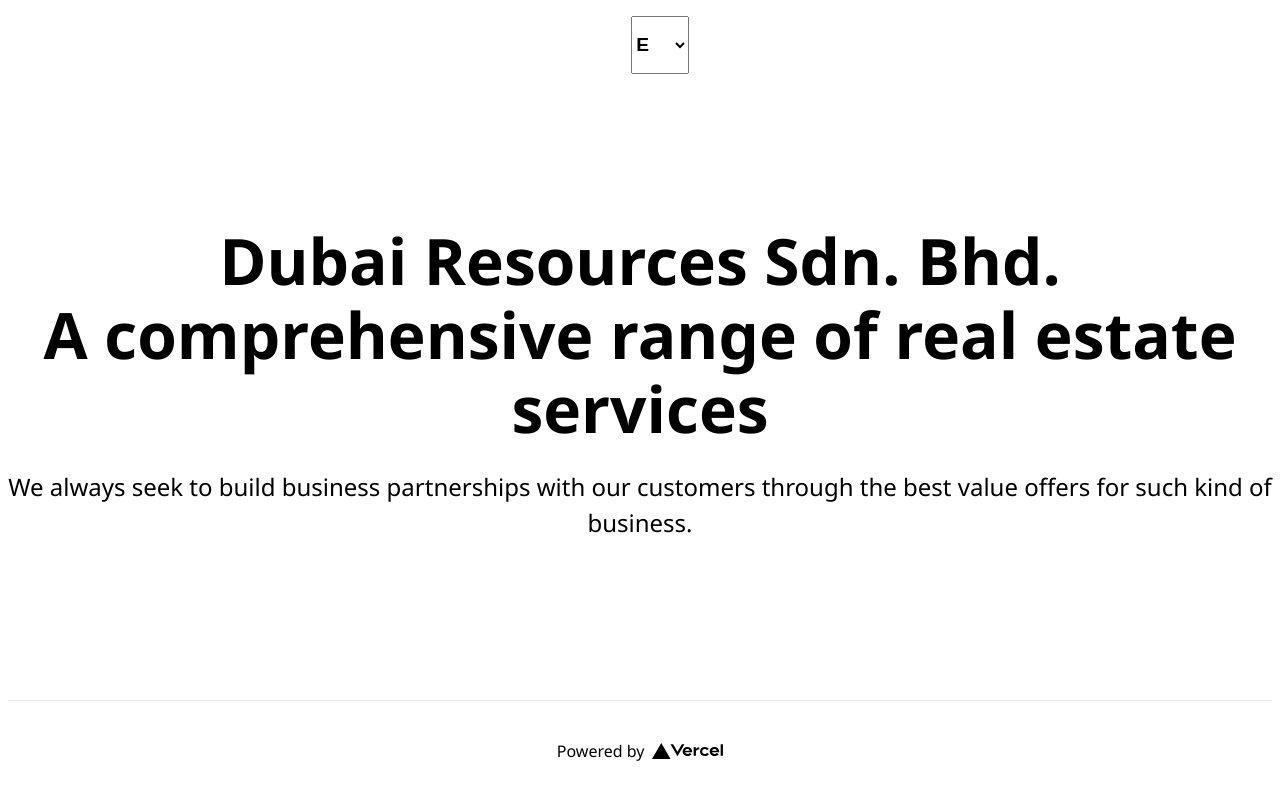
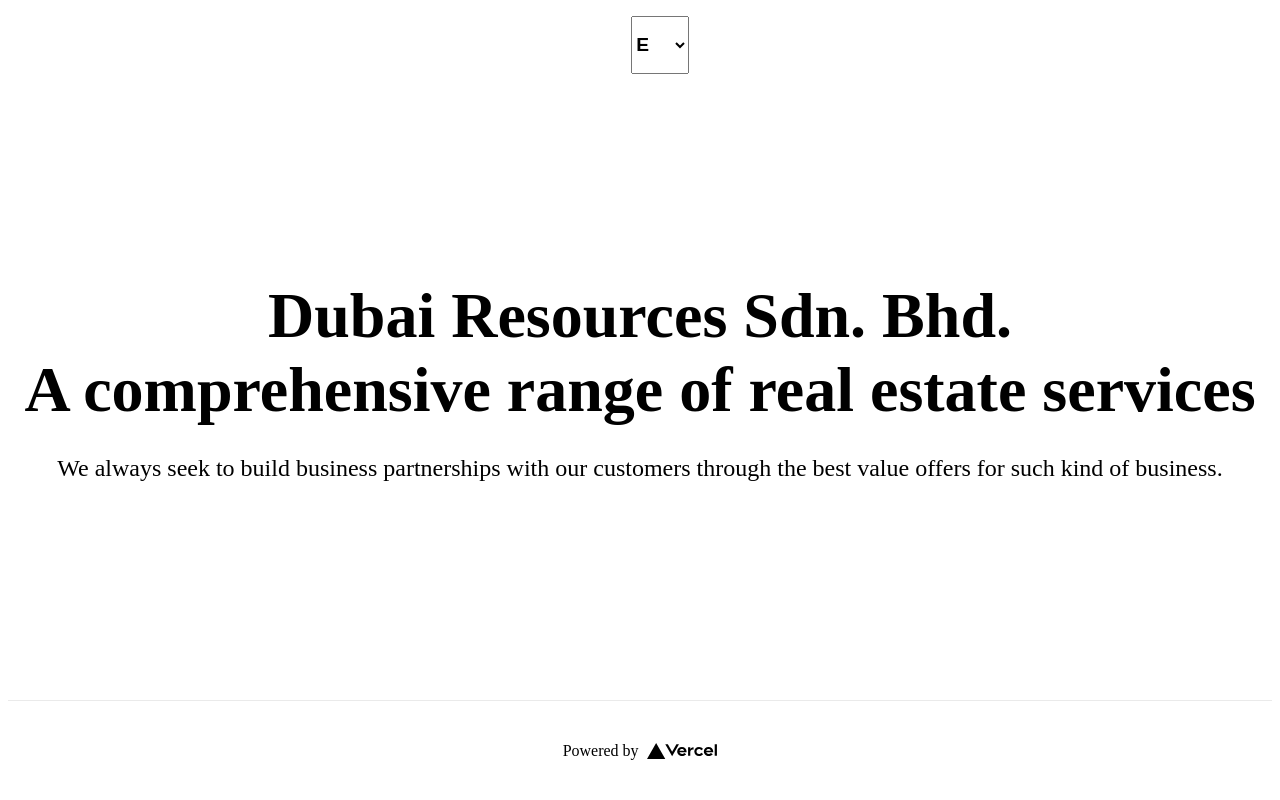
Before and after one commit to Dev4Talal/nextjs, a Next.js app: page / in a window 1280 px wide. Built offline with nearby package versions, Linux system fonts and the light colour scheme.

Commit message:
stuff about fonts

```diff
--- a/styles/globals.css
+++ b/styles/globals.css
@@ -1,8 +1,15 @@
+@font-face {
+  font-family: "Segoe UI";
+  src: url(segoeui.ttf) format("truetype");
+}
+html,
 body {
   padding: 0;
   margin: 0;
-  font-family: Segoe UI, Roboto, Helvetica Neue;
+  /* font-family: Segoe UI, Roboto, Oxygen, Ubuntu, Cantarell, Fira Sans,
+    Droid Sans, Helvetica Neue, sans-serif; */
 }
+
 a {
   color: inherit;
   text-decoration: none;
```
Also changed, not shown: public/segoeui.ttf (added), public/seguibl.ttf (added).
